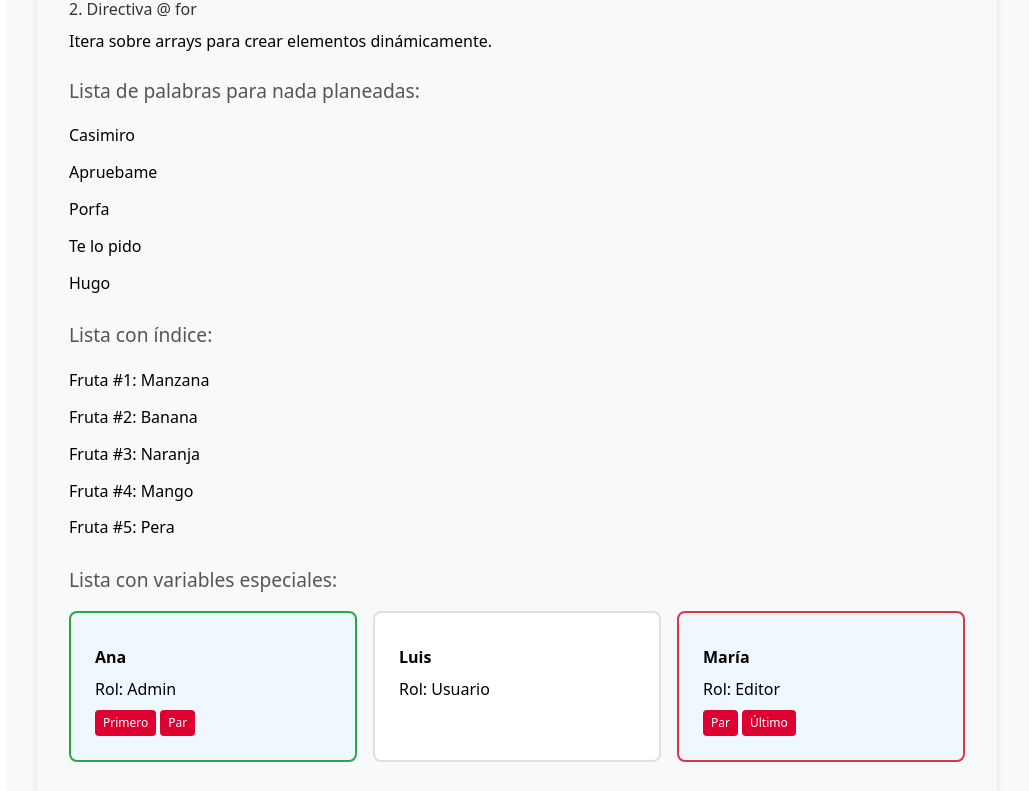
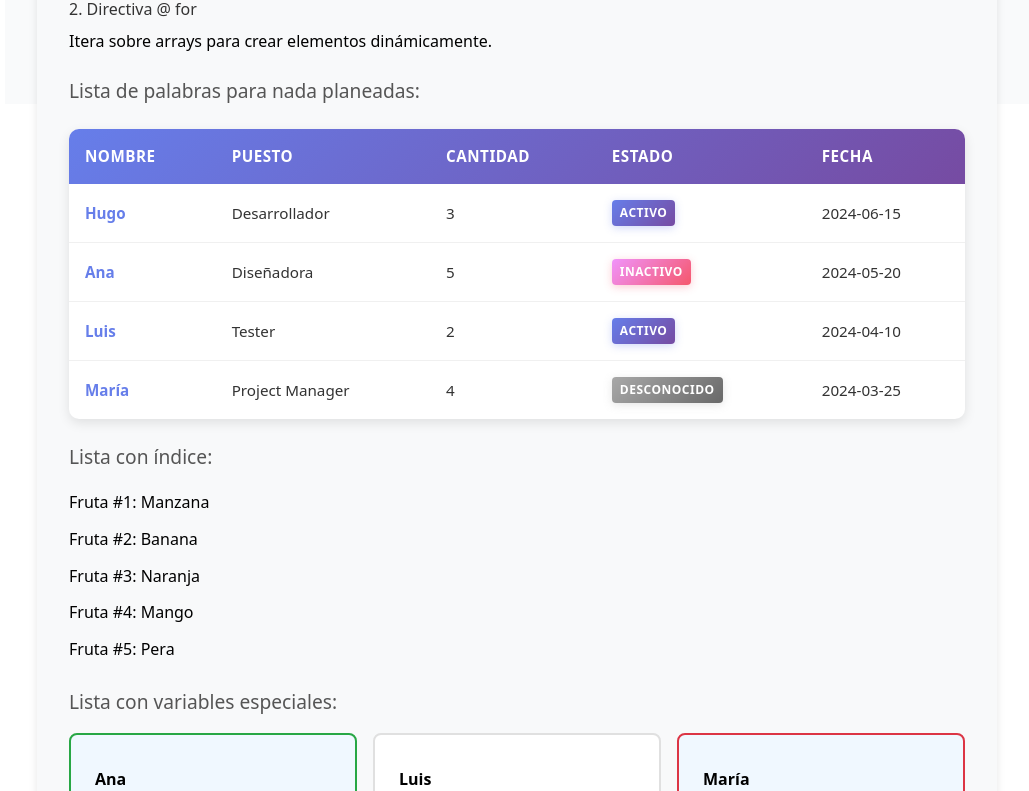
Before and after one commit to sadesuu/Angular, an Angular app in the folder angular-proyects/: page /directivas in a window 1280 px wide. Shown: the part 760-1551 px from the top of the page, without its empty margins (251-1280 px from the left). Built offline with nearby package versions, Linux system fonts and the light colour scheme.

Commit message:
feat: add table display for alumnos with status badges and refactor directivas layout

```diff
--- /dev/null
+++ b/angular-proyects/src/app/pages/comunicacion/store.ts
@@ -0,0 +1,8 @@
+import { Injectable, signal } from '@angular/core';
+
+@Injectable({
+  providedIn: 'root',
+})
+export class Store {
+
+}
--- /dev/null
+++ b/angular-proyects/src/app/pages/detalle/detalle.html
@@ -0,0 +1 @@
+<p>detalle works!</p>
--- a/angular-proyects/src/app/pages/directivas/directivas.css
+++ b/angular-proyects/src/app/pages/directivas/directivas.css
@@ -2,6 +2,7 @@
   padding: 2rem;
   max-width: 1200px;
   margin: 0 auto;
+  height: 100vh;
 }
 
 h1 {
@@ -105,6 +106,85 @@ button:hover {
   flex-wrap: wrap;
   gap: 0.5rem;
   margin: 1rem 0;
+}
+
+/* Tabla */
+table {
+  width: 100%;
+  border-collapse: collapse;
+  margin: 1.5rem 0;
+  background: white;
+  border-radius: 10px;
+  overflow: hidden;
+  box-shadow: 0 4px 12px rgba(0, 0, 0, 0.1);
+}
+
+table thead {
+  background: linear-gradient(135deg, #667eea 0%, #764ba2 100%);
+  color: white;
+}
+
+table thead tr th {
+  padding: 1rem;
+  text-align: left;
+  font-weight: 600;
+  font-size: 0.95rem;
+  text-transform: uppercase;
+  letter-spacing: 0.5px;
+}
+
+table tbody tr {
+  border-bottom: 1px solid #f0f0f0;
+  transition: all 0.3s ease;
+}
+
+table tbody tr:hover {
+  background: #f8f9ff;
+  transform: scale(1.01);
+  box-shadow: 0 2px 8px rgba(102, 126, 234, 0.15);
+}
+
+table tbody tr:last-child {
+  border-bottom: none;
+}
+
+table tbody tr td {
+  padding: 1rem;
+  color: #333;
+  font-size: 0.95rem;
+}
+
+table tbody tr td:first-child {
+  font-weight: 600;
+  color: #667eea;
+}
+
+.badge {
+  display: inline-block;
+  padding: 0.35rem 0.75rem;
+  border-radius: 20px;
+  font-size: 0.75rem;
+  font-weight: 600;
+  text-transform: uppercase;
+  letter-spacing: 0.5px;
+}
+
+.badge.activo {
+  background: linear-gradient(135deg, #667eea 0%, #764ba2 100%);
+  color: white;
+  box-shadow: 0 2px 8px rgba(102, 126, 234, 0.3);
+}
+
+.badge.inactivo {
+  background: linear-gradient(135deg, #f093fb 0%, #f5576c 100%);
+  color: white;
+  box-shadow: 0 2px 8px rgba(245, 87, 108, 0.3);
+}
+
+.badge.desconocido {
+  background: linear-gradient(135deg, #a8a8a8 0%, #696969 100%);
+  color: white;
+  box-shadow: 0 2px 8px rgba(168, 168, 168, 0.3);
 }
 
 /* Listas */
--- a/angular-proyects/src/app/pages/directivas/directivas.html
+++ b/angular-proyects/src/app/pages/directivas/directivas.html
@@ -49,12 +49,36 @@
     <p>Itera sobre arrays para crear elementos dinámicamente.</p>
 
     <h3>Lista de palabras para nada planeadas:</h3>
-    <ul>
-        @for(palabra of palabras; track palabras){
-            <li>{{ palabra }}</li>
+    <table>
+      <thead>
+        <tr>
+          <th>Nombre</th>
+          <th>Puesto</th>
+          <th>Cantidad</th>
+          <th>Estado</th>
+          <th>Fecha</th>
+        </tr>
+      </thead>
+      <tbody>
+        @for(alumno of alumnos; track alumno.id) {
+          <tr>
+            <td>{{ alumno.nombre }}</td>
+            <td>{{ alumno.puesto }}</td>
+            <td>{{ alumno.cantidad }}</td>
+            <td>
+              @if (alumno.estado === 'activo') {
+                <span class="badge activo">Activo</span>
+              } @else if (alumno.estado === 'inactivo') {
+                <span class="badge inactivo">Inactivo</span>
+              } @else {
+                <span class="badge desconocido">Desconocido</span>
+              }
+            </td>
+            <td>{{ alumno.fecha }}</td>
+          </tr>
         }
-    </ul>
-
+      </tbody>
+    </table>
     <h3>Lista con índice:</h3>
     <ol>
       @for (fruta of frutas; track fruta; let i = $index) {
--- a/angular-proyects/src/app/pages/directivas/directivas.ts
+++ b/angular-proyects/src/app/pages/directivas/directivas.ts
@@ -1,4 +1,6 @@
+import { FetchBackend } from '@angular/common/http';
 import { Component } from '@angular/core';
+import { DatePipe } from '@angular/common';
 
 @Component({
   selector: 'app-directivas',
@@ -9,19 +11,52 @@ import { Component } from '@angular/core';
 export class Directivas {
   // Ejemplo @if
   mostrarMensaje = false;
-  usuario = { nombre: 'Hugo', edad: 21 };
+  usuario = { nombre: 'Hugo', edad:  7};
   spiderman = { nombre: 'Spiderman', poder: 'telaraña' };
   batman = { nombre: 'Batman', poder: 'tecnología' };
   heroes: 'Spiderman' | 'Batman' = 'Spiderman';
   // Ejemplo @for
-  palabras = ['Casimiro', 'Apruebame', 'Porfa', 'Te lo pido', 'Hugo'];
+  alumnos:any[] = [
+  {
+    id: 1,
+    nombre: 'Hugo',
+    puesto: 'Desarrollador',
+    cantidad: 3,
+    estado: 'activo',
+    fecha: '2024-06-15',
+  },
+  {
+    id: 2,
+    nombre: 'Ana',
+    puesto: 'Diseñadora',
+    cantidad: 5,
+    estado: 'inactivo',
+    fecha: '2024-05-20',
+  },
+  {
+    id: 3,
+    nombre: 'Luis',
+    puesto: 'Tester',
+    cantidad: 2,
+    estado: 'activo',
+    fecha: '2024-04-10',
+  },
+  {
+    id: 4,
+    nombre: 'María',
+    puesto: 'Project Manager',
+    cantidad: 4,
+    estado: 'pendiente',
+    fecha: '2024-03-25',
+  },
+   ];
   frutas = ['Manzana', 'Banana', 'Naranja', 'Mango', 'Pera'];
   usuarios = [
     { id: 1, nombre: 'Ana', rol: 'Admin' },
     { id: 2, nombre: 'Luis', rol: 'Usuario' },
     { id: 3, nombre: 'María', rol: 'Editor' }
+
   ];
-
   // Ejemplo @switch
   tipoUsuario: 'admin' | 'editor' | 'usuario' | 'invitado' = 'admin';
   estadoPedido: 'pendiente' | 'procesando' | 'enviado' | 'entregado' = 'pendiente';
--- a/angular-proyects/src/app/pages/inicio/inicio.html
+++ b/angular-proyects/src/app/pages/inicio/inicio.html
@@ -4,7 +4,7 @@
     <div class="mb-8 animate-fade-in">
       <img src="https://colegiolitterator.com/wp-content/uploads/2023/12/ColegioLitterator.svg"
            alt="Colegio Litterator"
-           class="w-64 mx-auto mb-6 drop-shadow-lg">
+           class="w-48 h-auto max-h-32 mx-auto mb-6 drop-shadow-lg object-contain">
     </div>
 
     <!-- Título de Bienvenida -->
```
Also changed, not shown: angular-proyects/src/app/pages/detalle/detalle.ts (added, +11 -0 lines), angular-proyects/src/app/pages/detalle/detalle.css (added), 2 other files (tests, documents, lock files or other folders).
